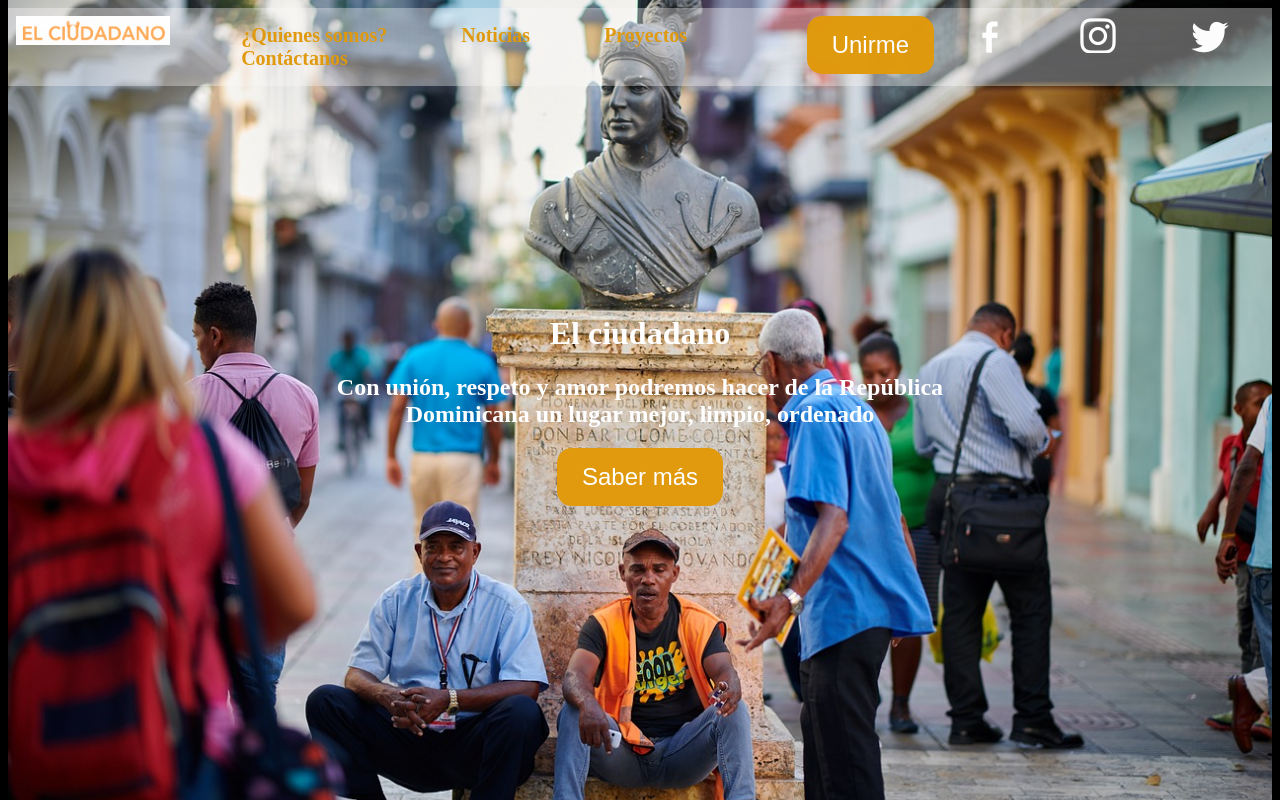
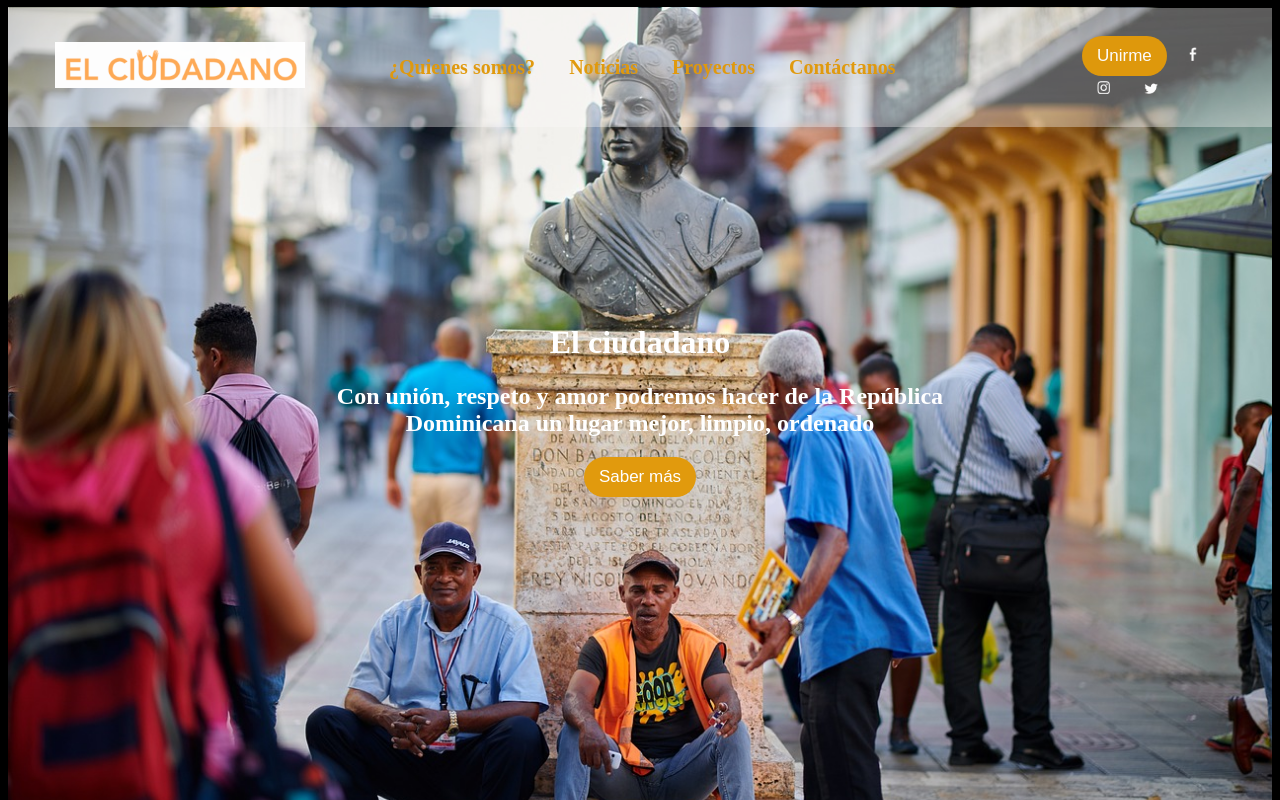
Before and after one commit to Marvilgarcia015/el-ciudadano, a plain HTML site: page index.html in a window 1280 px wide. Shown: the top 800 px of the page. Drawn offline with Linux system fonts and the light colour scheme.

Commit message:
Nav social media changes

```diff
--- a/index.html
+++ b/index.html
@@ -9,8 +9,8 @@
 <body>
     <header>
         <nav>
-            <div id="logo">
-                <img  src="El ciudadano.png" alt="logo-el-ciudadano" width="25%">
+            <div id="logo"><a href="">
+                <img  src="El ciudadano.png" alt="logo-el-ciudadano" width="25%"></a>
             </div>
             <ul>
 
@@ -21,14 +21,13 @@
                 <a href="#">Contáctanos</a>
                 </ul>
                 <div class="social-media-1">
-                    <button>Unirme</button>
+                    <button \>Unirme</button>
                     <a href="https://facebook.com" target="_blank">
-                        <img id="facebook" href="https://www.facebook.com/" src="facebook.png" alt="facebook-logo"></a>
+                        <img id="facebook" href="https://www.facebook.com/" src="facebook.png" alt="facebook-logo" width="8%" ;></a>
                     <a href="https://facebook.com" target="_blank">
-                        <img id="instagram" href="https://www.facebook.com/" src="instagram.png"
-                            alt="instagram-logo"></a>
+                        <img id="instagram" href="https://www.facebook.com/" src="instagram.png" width="8%" alt="instagram-logo"></a>
                     <a href="https://facebook.com" target="_blank">
-                        <img id="twitter" href="https://www.facebook.com/" src="twitter.png" alt="instagram-logo"></a>
+                        <img id="twitter" href="https://www.facebook.com/" src="twitter.png" alt="instagram-logo" width="8%"></a>
                 </div>
 
 
--- a/style.css
+++ b/style.css
@@ -13,7 +13,9 @@ nav{
     justify-content: space-around;
     opacity: .99;
     z-index: 2;
-    grid-template-rows: 0;
+    padding-left: 1.5em;
+    padding-right: 1.5em;
+
 
 
 
@@ -67,8 +69,8 @@ nav a {
     text-align: center;
     color: rgb(252, 249, 249);
     text-decoration: none;
-    padding: 35px;
-    padding-bottom: 3em;
+    padding-left: 15px;
+    padding-right: 15px;
     color: #E19A0D;
     font-weight: bold;
     font-size: 20px;
@@ -122,21 +124,20 @@ footer li{
 
 .hero-box{
 
-    margin-top: -100px;
+    margin-top: -120px;
 }
 
 button{
     background-color:#E19A0D;
-    padding: 15px 25px;
-    font-size: 24px;
+    padding: 10px 15px;
+    font-size: 17px;
     text-align: center;
-
 
 
     color: #fff;
 
     border: none;
-    border-radius: 15px;
+    border-radius: 20px;
 
 }
 button:hover {
@@ -146,24 +147,34 @@ button:hover {
 
 .social-media-1{
     display:;
-    padding: 00.5em;
+
     grid-column: 5/5;
+    grid-row: 1/1;
+    align-self: center;
+
 }
 
 nav ul a:hover{
-    background-color: #E19A0D;
+    background-color: #e19a0d80;
     color: black;
+    padding: 7%;
+
 }
 
 #logo{
     grid-column: 1/3;
-    justify-self: center;
+    align-self: center;
     padding: 00.5em;
-    align-content: center;
+    width: 1000px;
+    grid-row: 1/1;
+
 
 
 }
 
 nav ul{
     grid-column: 2/4;
+    margin: 3em;
+    padding: 0.25;
+    grid-row: 1/1;
 }
```
